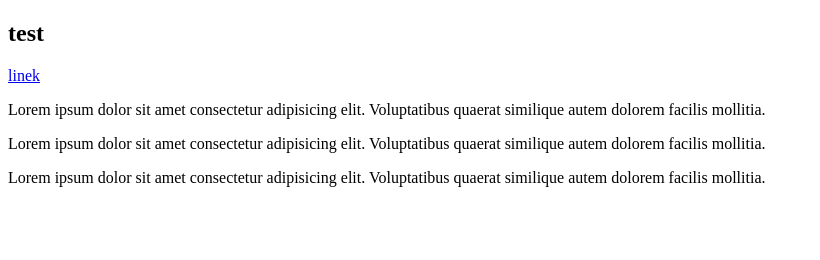
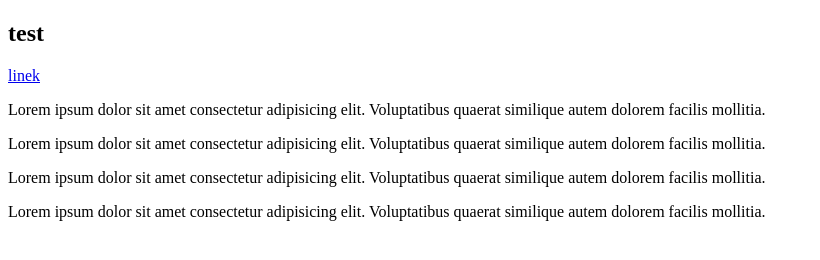
Before and after one commit to Gino0976/0306, a plain HTML site: page index.html in a window 1280 px wide. Shown: the whole page, without its empty margins (0-820 px from the left). Drawn offline with Linux system fonts and the light colour scheme.

Commit message:
0308 second commit

```diff
--- a/index.html
+++ b/index.html
@@ -12,5 +12,6 @@
     <p>Lorem ipsum dolor sit amet consectetur adipisicing elit. Voluptatibus quaerat similique autem dolorem facilis mollitia.</p>
     <p>Lorem ipsum dolor sit amet consectetur adipisicing elit. Voluptatibus quaerat similique autem dolorem facilis mollitia.</p>
     <p>Lorem ipsum dolor sit amet consectetur adipisicing elit. Voluptatibus quaerat similique autem dolorem facilis mollitia.</p>
+    <p>Lorem ipsum dolor sit amet consectetur adipisicing elit. Voluptatibus quaerat similique autem dolorem facilis mollitia.</p>
 </body>
 </html>
```
